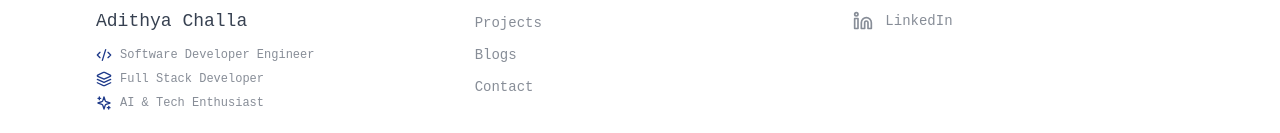
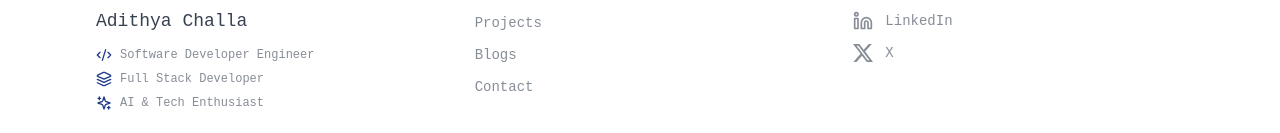
Before and after one commit to Adi16023/My-Portfolio, a Next.js app: page / in a window 1280 px wide. Shown: the part 4904-5037 px from the top of the page. Built offline with nearby package versions, Linux system fonts and the light colour scheme.

Commit message:
Added X account

```diff
--- a/components/Footer.tsx
+++ b/components/Footer.tsx
@@ -1,6 +1,7 @@
 'use client'
 
 import { Mail, Github, Linkedin, Send, Heart, ArrowUp, Code2, Layers, Sparkles } from 'lucide-react'
+import { SiX } from 'react-icons/si'
 import { useState } from 'react'
 
 export default function Footer() {
@@ -177,6 +178,15 @@ export default function Footer() {
                   <Linkedin className="w-5 h-5" />
                   <span className="text-sm">LinkedIn</span>
                 </a>
+                <a
+                  href="https://x.com/Adi16023"
+                  target="_blank"
+                  rel="noopener noreferrer"
+                  className="flex items-center gap-3 text-secondary/60 dark:text-white/80 hover:text-primary dark:hover:text-white transition-colors group"
+                >
+                  <SiX className="w-5 h-5" />
+                  <span className="text-sm">X</span>
+                </a>
               </div>
             </div>
           </div>
--- a/package.json
+++ b/package.json
@@ -15,6 +15,7 @@
     "next": "14.0.4",
     "react": "^18.2.0",
     "react-dom": "^18.2.0",
+    "react-icons": "^4.12.0",
     "react-intersection-observer": "^9.5.3"
   },
   "devDependencies": {
```
Also changed, not shown: 1 other file (tests, documents, lock files or other folders).
